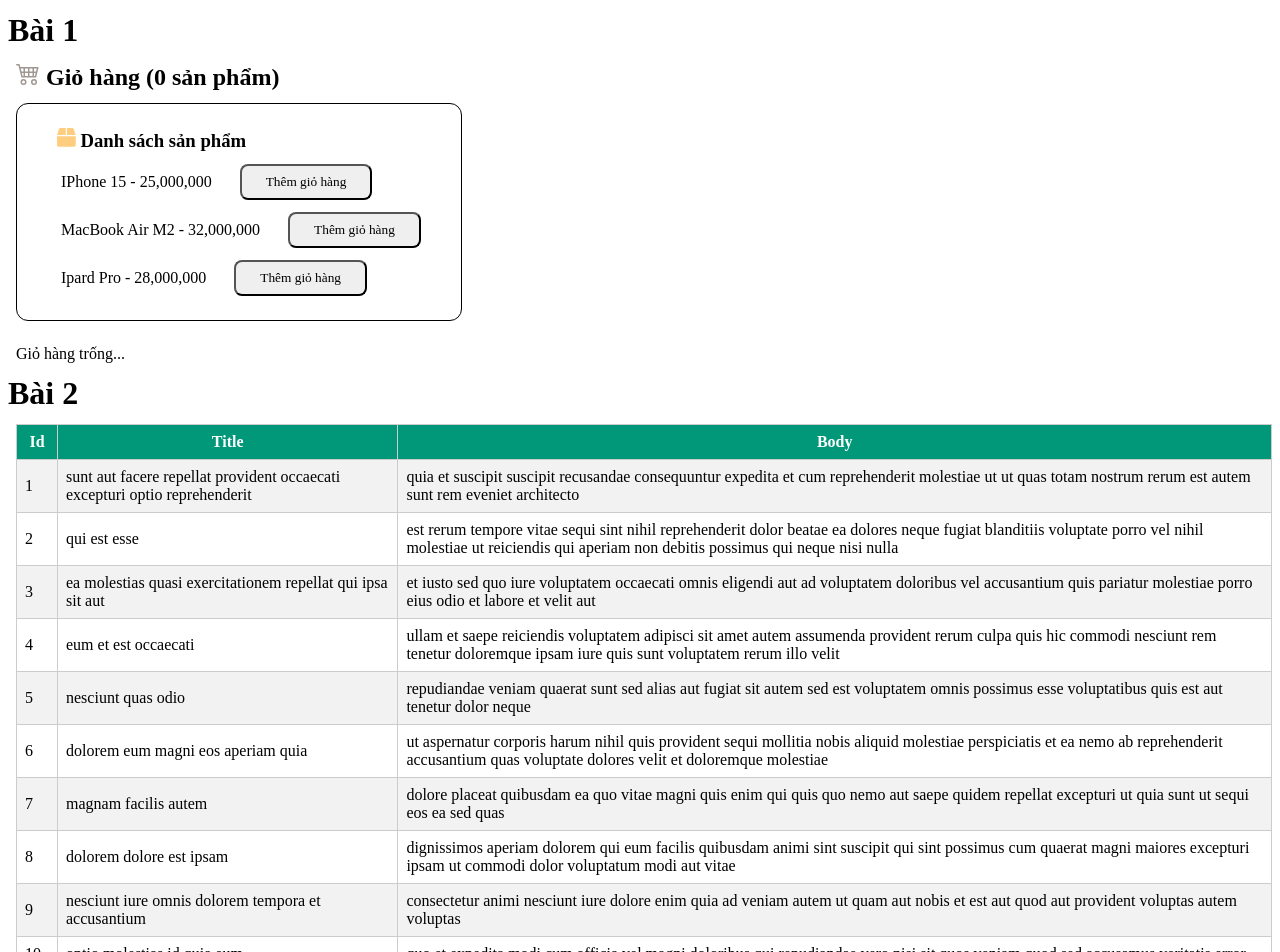
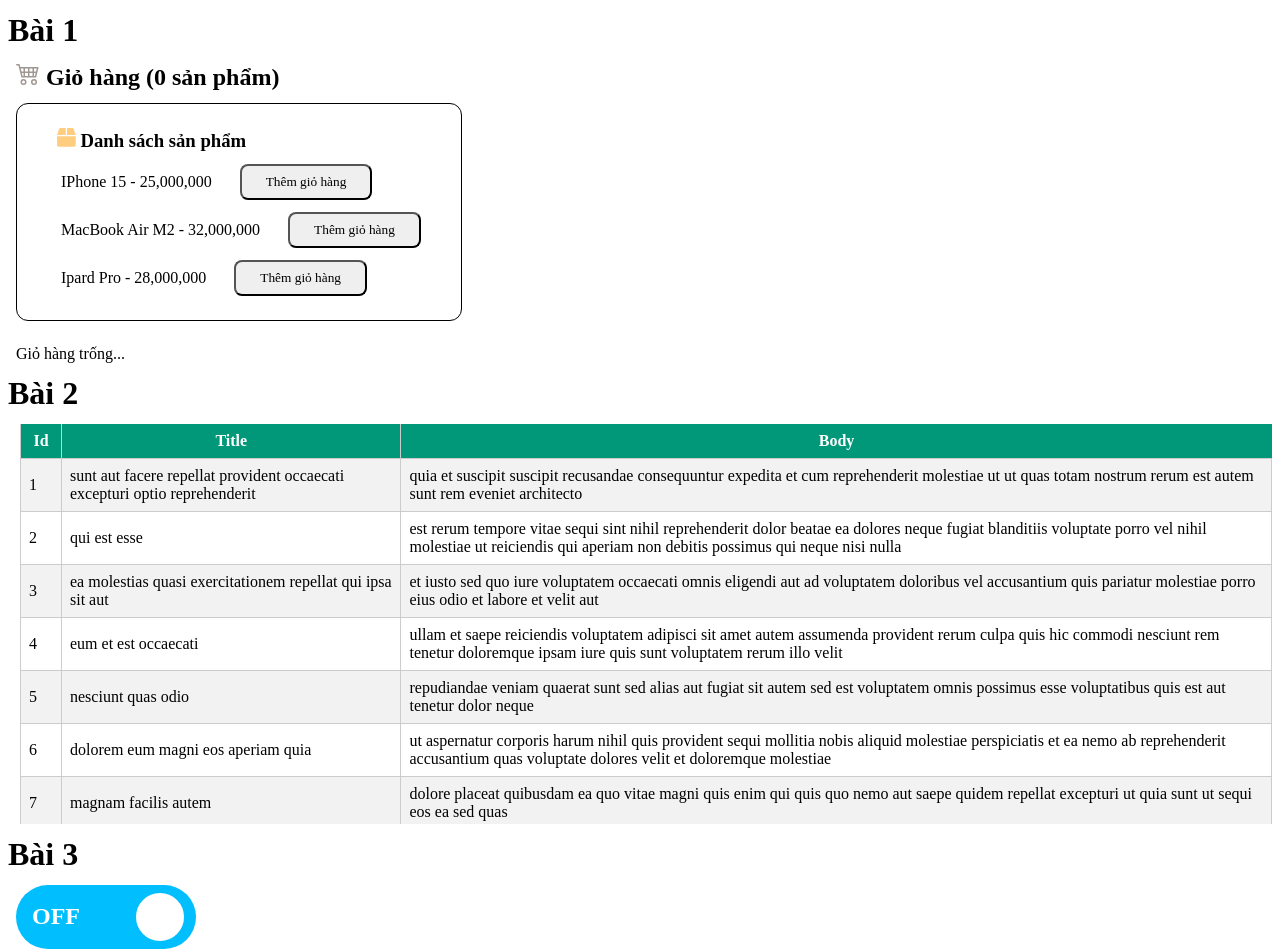
Before and after one commit to nguyenphuong29082004/HIT15_REACT_2025, a React (Vite) app in the folder week1/: page / in a window 1280 px wide. Shown: the top 952 px of the page. Built offline with nearby package versions, Linux system fonts and the light colour scheme.

Commit message:
add scroll table

```diff
--- a/week1/src/components/Bai2/index.jsx
+++ b/week1/src/components/Bai2/index.jsx
@@ -5,6 +5,8 @@ import "./style.css"
 
 const TableData = () => {
     return (
+        <>
+        <div className="table-container">
             <table>
                 <thead>
                     <tr>
@@ -23,6 +25,8 @@ const TableData = () => {
                     ))}
                 </tbody>
             </table>
+        </div>
+        </>
     );
 };
 
--- a/week1/src/components/Bai2/style.css
+++ b/week1/src/components/Bai2/style.css
@@ -1,3 +1,7 @@
+.table-container {
+  max-height: 400px;
+  overflow-y: scroll;
+}
 table {
   /* width: 98%; */
   border-collapse: collapse;
@@ -7,12 +11,18 @@ table th {
   background-color: #019879;
   color: white;
   text-align: center;
+  position: sticky;
+  top: 0;
+  z-index: 1;
 }
 table tbody tr:nth-child(odd) {
   background-color: #f2f2f2;
 }
-table td,
-th {
+table th {
+  padding: 8px;
+  border-left: 1px solid #ccc;
+}
+table td {
   border: 1px solid #ccc;
   padding: 8px;
 }
```
Lines whose indentation alone changed are shown as unchanged.
